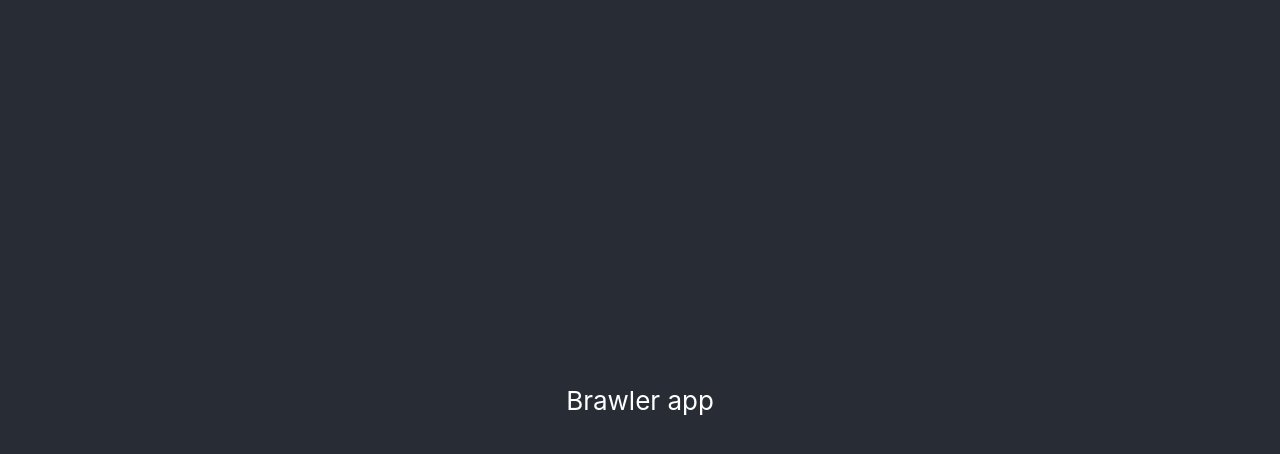
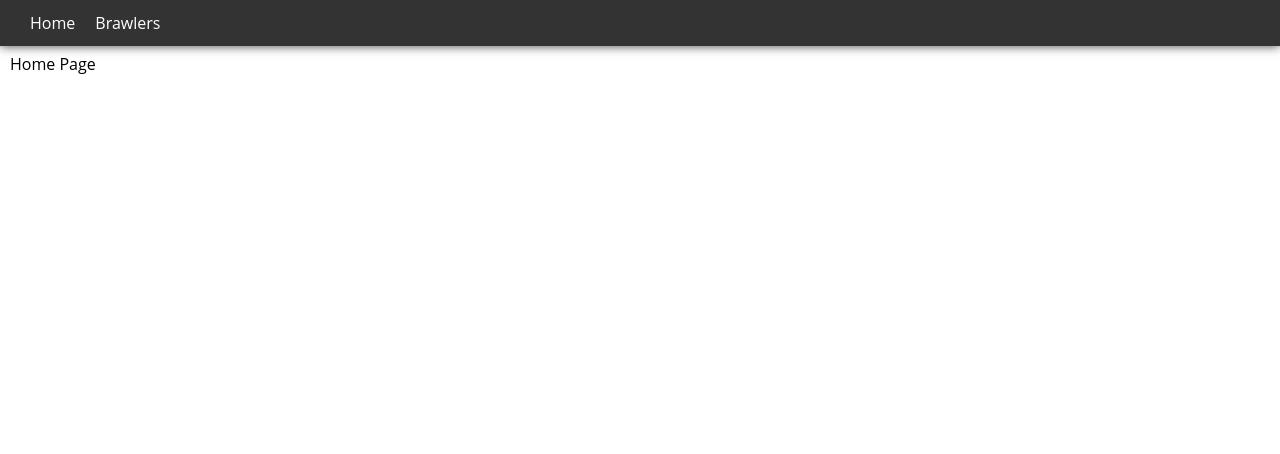
Before and after one commit to swapnil2993/brawler-app, a React (Create React App) app: page / in a window 1280 px wide. Shown: the top 454 px of the page. Built offline with nearby package versions, Linux system fonts and the light colour scheme.

Commit message:
Adds a header with basic routes

```diff
--- a/src/App.css
+++ /dev/null
@@ -1,14 +0,0 @@
-.App {
-  text-align: center;
-}
-
-.App-header {
-  background-color: #282c34;
-  min-height: 100vh;
-  display: flex;
-  flex-direction: column;
-  align-items: center;
-  justify-content: center;
-  font-size: calc(10px + 2vmin);
-  color: white;
-}
--- a/src/App.js
+++ b/src/App.js
@@ -1,13 +1,11 @@
-
-import './App.css';
+import { BrowserRouter } from 'react-router-dom';
+import Layout from './components/layout';
 
 function App() {
   return (
-    <div className="App">
-      <header className="App-header">
-       Brawler app
-      </header>
-    </div>
+    <BrowserRouter>
+      <Layout />
+    </BrowserRouter>
   );
 }
 
--- /dev/null
+++ b/src/components/header/header.css
@@ -0,0 +1,7 @@
+.header {
+  display: flex;
+  flex-direction: row;
+	align-items: center;
+  background-color: #333;
+	box-shadow: 0px 0px 1rem 0 rgba(0,0,0,0.75);
+}
--- /dev/null
+++ b/src/components/header/index.js
@@ -0,0 +1,13 @@
+import React from "react";
+import "./header.css";
+import Menu from "./menu";
+
+function Header() {
+  return (
+    <header className="header">
+      <Menu />
+    </header>
+  );
+}
+
+export default Header;
--- /dev/null
+++ b/src/components/header/menu/index.js
@@ -0,0 +1,40 @@
+import React from "react";
+import PropTypes from "prop-types";
+import { Link } from "react-router-dom";
+import './menu.css'
+
+const Menu = ({ items }) => {
+  return (
+    <ul className="menu">
+      {items.map((item) => (
+        <li key={item.path} className="menu-item">
+          <Link to={item.path}>{item.text}</Link>
+        </li>
+      ))}
+    </ul>
+  );
+};
+
+Menu.propTypes = {
+  items: PropTypes.arrayOf(
+    PropTypes.shape({
+      path: PropTypes.string.isRequired,
+      text: PropTypes.string.isRequired,
+    })
+  ).isRequired,
+};
+
+Menu.defaultProps = {
+  items: [
+    {
+      path: "/",
+      text: "Home",
+    },
+    {
+      path: "/brawlers",
+      text: "Brawlers",
+    },
+  ],
+};
+
+export default Menu
--- /dev/null
+++ b/src/components/header/menu/menu.css
@@ -0,0 +1,18 @@
+.menu {
+  margin: 0;
+  padding: 0.5rem 2rem;
+  list-style: none;
+  display: flex;
+}
+
+.menu-item a {
+  color: white;
+  text-decoration: none;
+  padding: 1rem;
+	text-align: center;
+	display: block;
+}
+
+.menu-item a:hover {
+  background-color: #111;
+}
--- /dev/null
+++ b/src/components/home/index.js
@@ -0,0 +1,9 @@
+import React from "react";
+
+function Home() {
+  return (
+    <div>Home Page</div>
+  );
+}
+
+export default Home;
--- /dev/null
+++ b/src/components/layout/index.js
@@ -0,0 +1,18 @@
+import React from "react";
+import { Routes, Route } from "react-router-dom";
+import Header from "../header";
+import Home from "../home";
+import "./styles.css"
+
+export default function Layout() {
+  return (
+    <>
+      <Header />
+      <main className="main-content">
+        <Routes>
+          <Route path="/" element={<Home />} />
+        </Routes>
+      </main>
+    </>
+  );
+}
--- /dev/null
+++ b/src/components/layout/styles.css
@@ -0,0 +1,6 @@
+.main-content{
+  display: flex;
+  padding: 1rem;
+  margin: 0 auto;
+  color: black;
+}
--- a/src/index.css
+++ b/src/index.css
@@ -1,13 +1,23 @@
-body {
+* {
   margin: 0;
-  font-family: -apple-system, BlinkMacSystemFont, 'Segoe UI', 'Roboto', 'Oxygen',
-    'Ubuntu', 'Cantarell', 'Fira Sans', 'Droid Sans', 'Helvetica Neue',
-    sans-serif;
-  -webkit-font-smoothing: antialiased;
-  -moz-osx-font-smoothing: grayscale;
+  padding: 0;
 }
 
-code {
-  font-family: source-code-pro, Menlo, Monaco, Consolas, 'Courier New',
-    monospace;
+*::before,
+*::after{
+  box-sizing: inherit;
 }
+
+html {
+  box-sizing: border-box;
+  font-size: 62.5%;
+}
+
+body {
+  font-family: "Open Sans", sans-serif;
+  font-weight: 400;
+  line-height: 1.6rem;
+  min-height: 100vh;
+  color: #f4f2f2;
+  font-size: medium;
+}
```
Also changed, not shown: 2 other files (tests, documents, lock files or other folders).
